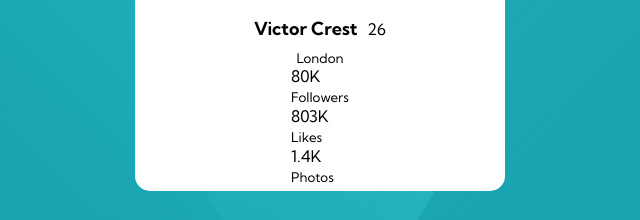
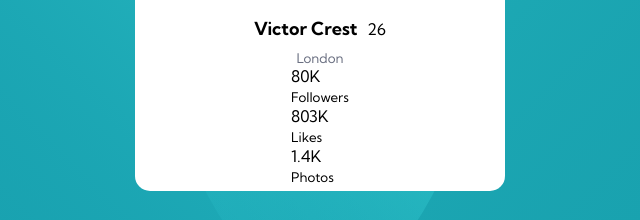
Before and after one commit to napalm-git/profile-card-component, a website: page index.html in a window 1280 px wide. Shown: the part 394-614 px from the top of the page, 320-960 px from the left. Drawn offline with Linux system fonts and the light colour scheme.

Commit message:
style the small element of user

```diff
--- a/sass/main.scss
+++ b/sass/main.scss
@@ -59,5 +59,9 @@ body {
       margin-top: $m-l;
       margin-bottom: $m-n;
     }
+
+    small {
+      color: $color-text;
+    }
   }
 }
```
Also changed, not shown: css/main.css.
